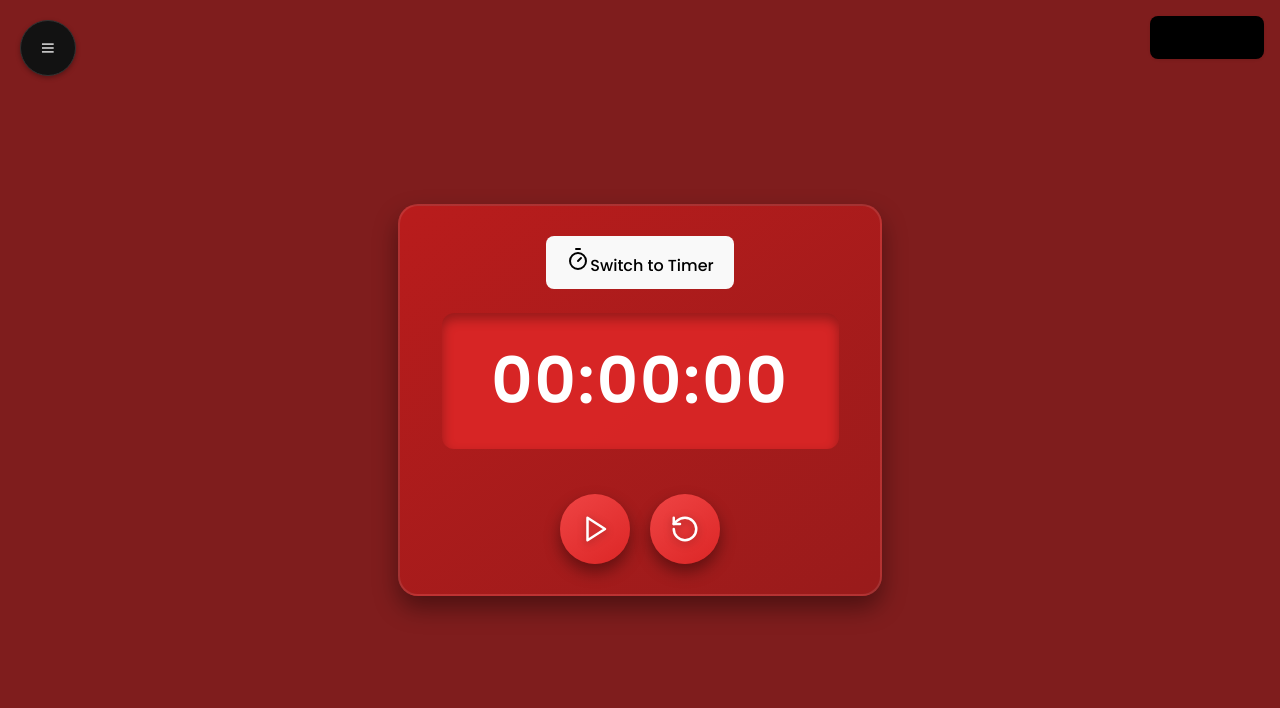
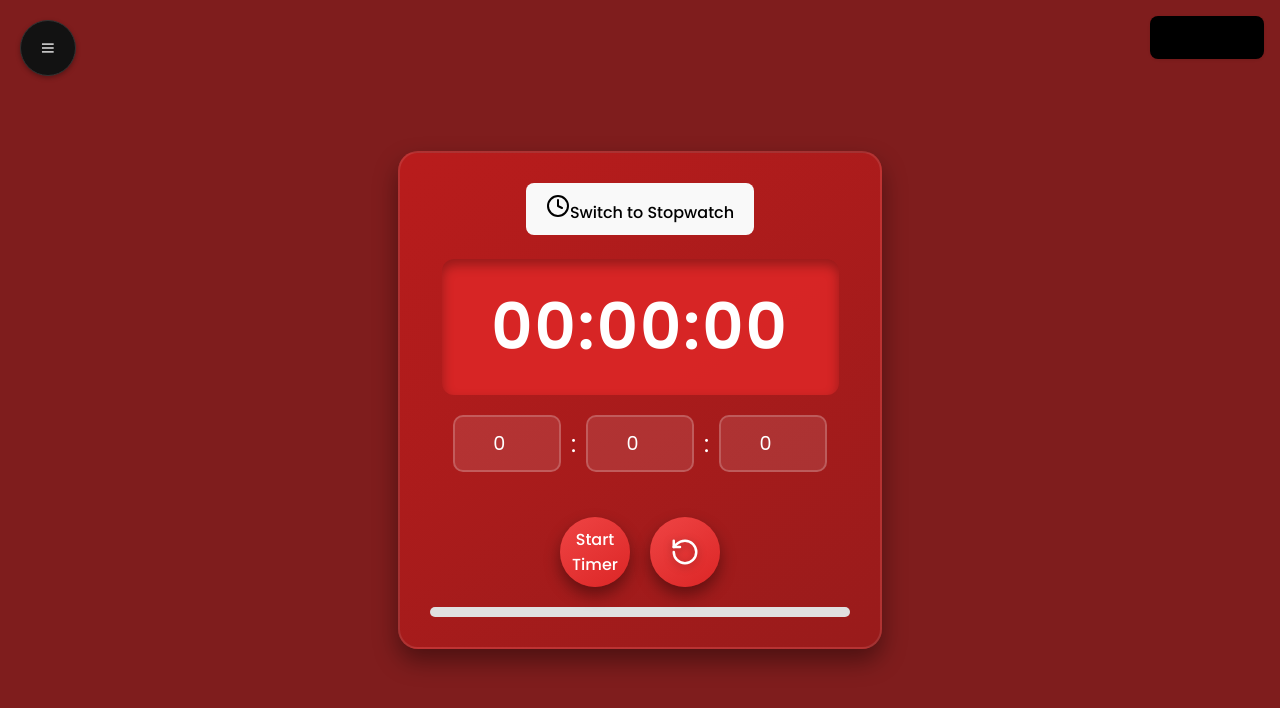
Before and after one commit to MO-fr/Time-Display, a React (Vite) app: page / in a window 1280 px wide. Shown: the top 708 px of the page. Built offline with nearby package versions, Linux system fonts and the light colour scheme.

Commit message:
Made it so that the landing page starts with the timer and not the stopwatch, since the timer is the main feature of the app

```diff
--- a/src/components/Timer/Timerlogic.jsx
+++ b/src/components/Timer/Timerlogic.jsx
@@ -7,7 +7,7 @@ const TimerLogic = () => {
   const [timerState, setTimerState] = useState({
     time: 0,          // Stores the current timer value (in seconds)
     isRunning: false, // Checks if the timer is running or stopped
-    isStopwatch: true // true = stopwatch mode, false = countdown mode
+    isStopwatch: false // true = stopwatch mode, false = countdown mode (i can switch any time)
   });
 
   // ⏱ State for the user’s input time (grouped together)
```
